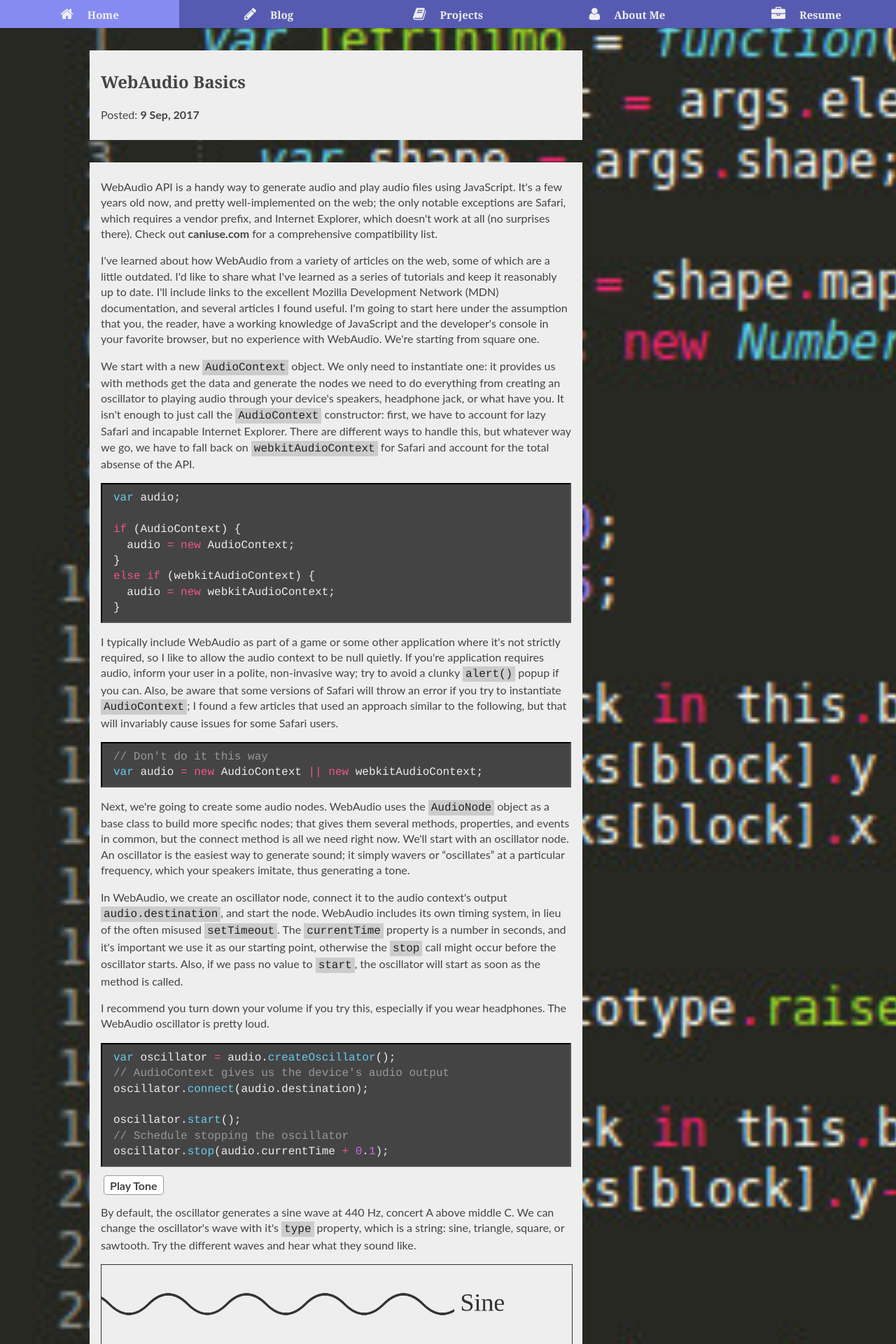
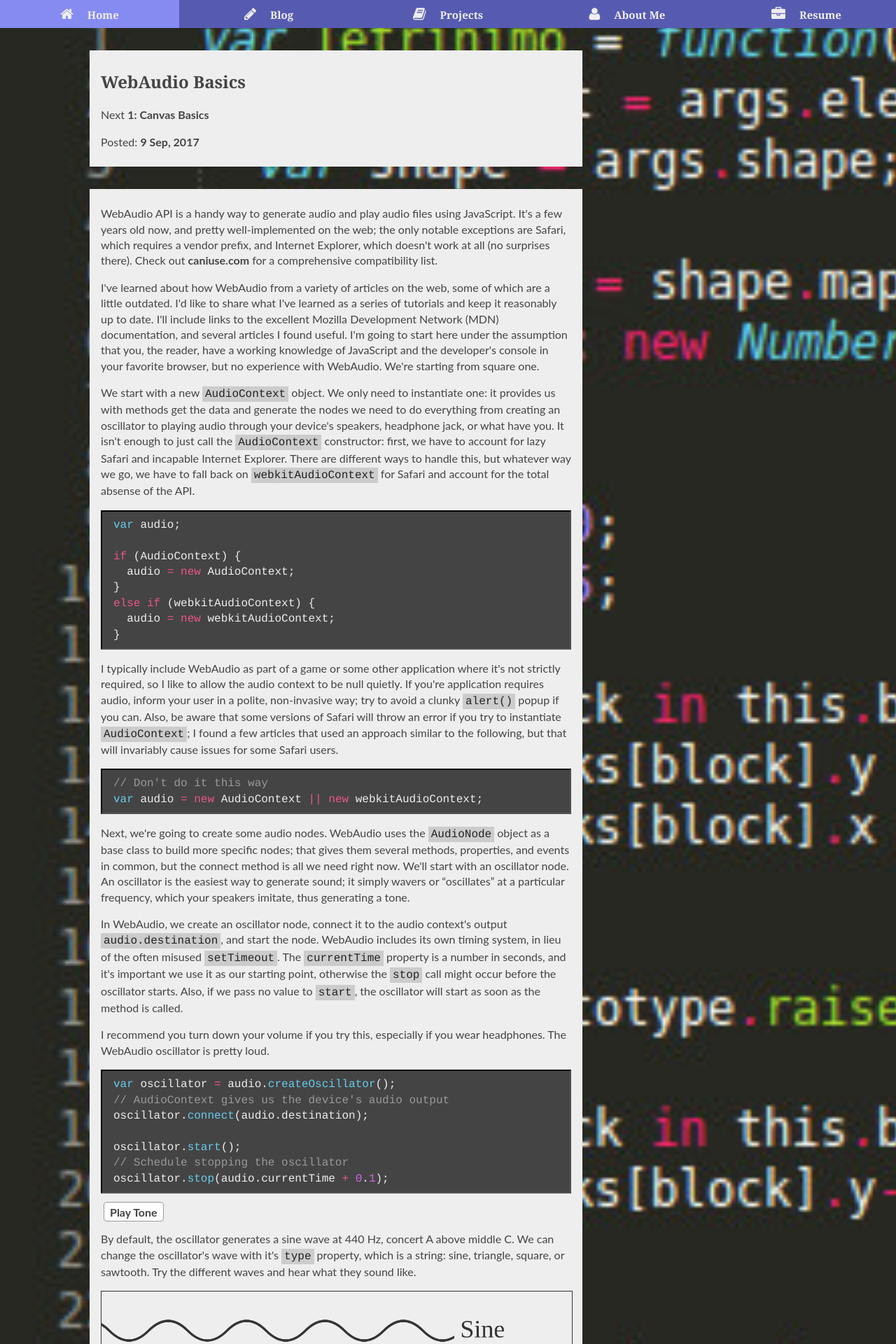
Before and after one commit to peternatewood/RoyTuesday.github.io, a Jekyll site: the page built from _design_blog/0_webaudio_basics.html, in a window 1280 px wide. Shown: the top 1920 px of the page at 70% size. Built offline with Jekyll 4.4.1, drawn with Linux system fonts in a browser that asks for light colours.

Commit message:
Add links to Asteroids tutorial step 1 in step 0

```diff
--- a/_design_blog/0_webaudio_basics.html
+++ b/_design_blog/0_webaudio_basics.html
@@ -6,6 +6,9 @@ permalink: /blog/webaudio-basics
 ---
 <article>
   <h1>WebAudio Basics</h1>
+  <p>
+    Next <a href="/blog/canvas-basics">1: Canvas Basics</a>
+  </p>
   <p>
     Posted: <strong>9 Sep, 2017</strong><br/>
   </p>
@@ -98,6 +101,9 @@ oscillator.stop(audio.currentTime + 1);</pre>
   <p>
     <strong>&mdash; Peter Wood</strong>
   </p>
+  <p>
+    Next <a href="/blog/canvas-basics">1: Canvas Basics</a>
+  </p>
 </article>
 
 {% include webaudio.html %}
```
